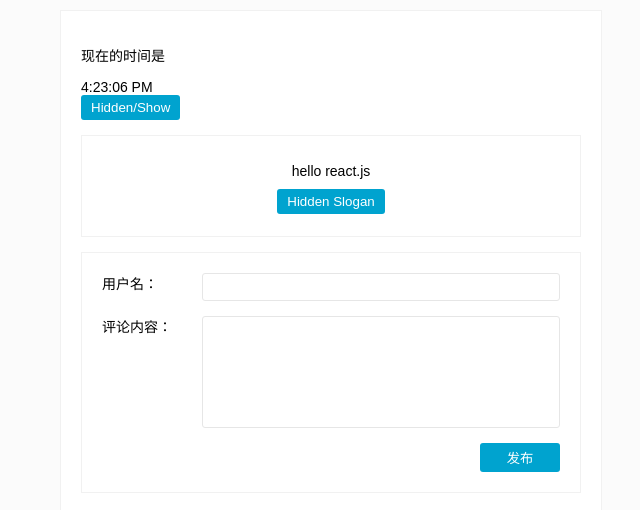
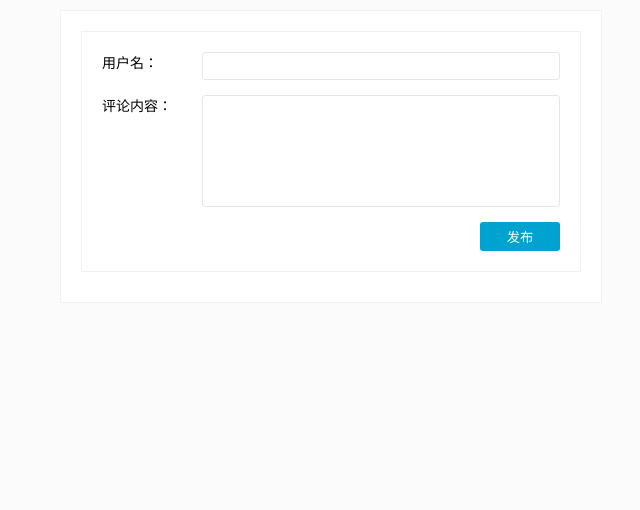
Before and after one commit to yuzexia/react-naive-book-demo, a React (Create React App) app in the folder comment-app/: page / in a window 1280 px wide. Shown: the top 510 px of the page, without its empty margins (309-949 px from the left). Built offline with nearby package versions, Linux system fonts and the light colour scheme.

Commit message:
del test code

```diff
--- a/comment-app/src/CommentApp.js
+++ b/comment-app/src/CommentApp.js
@@ -1,8 +1,6 @@
 import React, { Component } from 'react';
 import CommentInput from './CommentInput';
 import CommentList from './CommentList';
-import ShowSloganHandle from './ShowSloganHandle';
-import HandleDate from './HandleDate';
 class CommentApp extends Component {
     constructor() {
         super();
@@ -22,13 +20,6 @@ class CommentApp extends Component {
     render() {
         return (
             <div className="wrapper">
-                <HandleDate />
-                <ShowSloganHandle>
-                    <h1>hello react</h1>
-                    <span>react.js</span>
-                    订阅
-                    <input type="text"/>
-                </ShowSloganHandle>
                 <CommentInput
                     onSubmit={this.handleSubmitComment.bind(this)}/>
                 <CommentList comments={this.state.comments}/>
```
